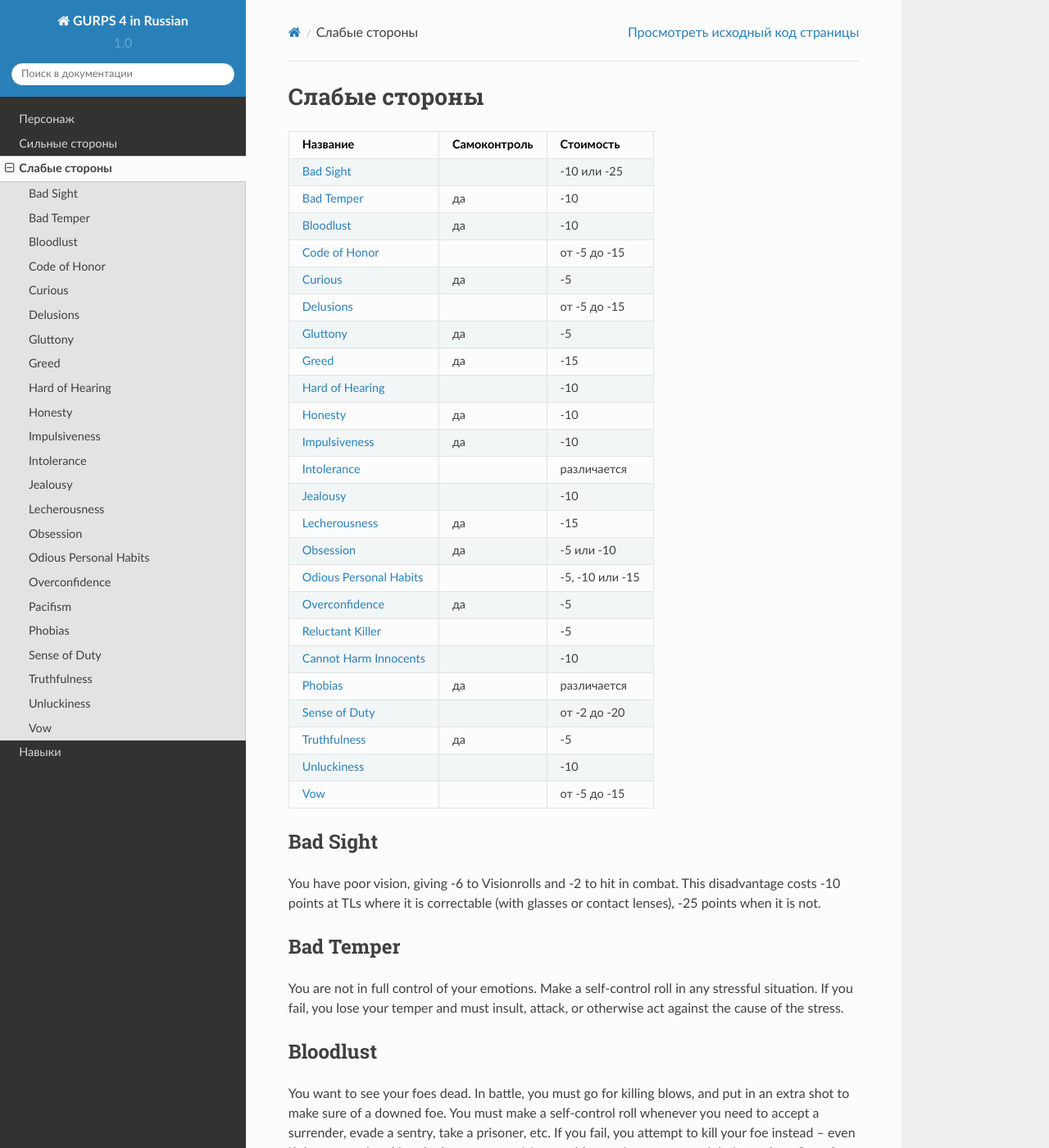
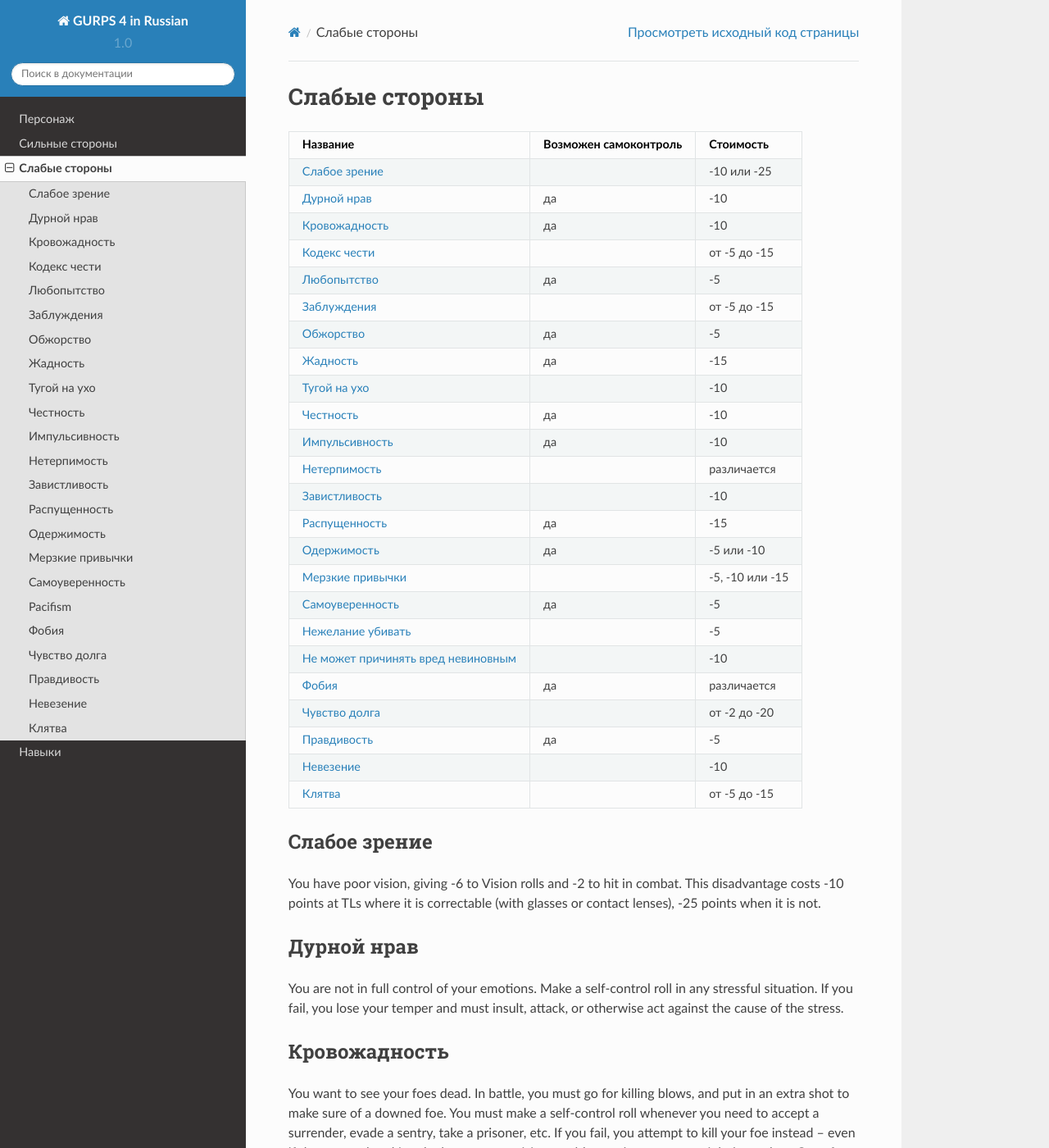
Before and after one commit to sp1r/gurps4, a Sphinx documentation site: the page built from docs/source/disadvantages.rst, in a window 1280 px wide and 1400 px high. Shown: the whole window at 82% size. Built offline with Sphinx 7.4.7 and the Read the Docs theme 2.0.0, drawn with Linux system fonts in a browser that asks for light colours; some of the changed text lies outside the part shown.

Commit message:
disadvantages names translated

```diff
--- a/docs/source/disadvantages.rst
+++ b/docs/source/disadvantages.rst
@@ -3,43 +3,43 @@
 **************
 
 
-======================================================= =============== ===================
-Название                                                Самоконтроль    Стоимость
-======================================================= =============== ===================
-:ref:`Bad Sight <bad_sight>`                                            -10 или -25
-:ref:`Bad Temper <bad_temper>`                          да              -10
-:ref:`Bloodlust <bloodlust>`                            да              -10
-:ref:`Code of Honor <code_of_honor>`                                    от -5 до -15
-:ref:`Curious <curious>`                                да              -5
-:ref:`Delusions <delusions>`                                            от -5 до -15
-:ref:`Gluttony <gluttony>`                              да              -5
-:ref:`Greed <greed>`                                    да              -15
-:ref:`Hard of Hearing <hard_of_hearing>`                                -10
-:ref:`Honesty <honesty>`                                да              -10
-:ref:`Impulsiveness <impulsiveness>`                    да              -10
-:ref:`Intolerance <intolerance>`                                        различается
-:ref:`Jealousy <jealousy>`                                              -10
-:ref:`Lecherousness <lecherousness>`                    да              -15
-:ref:`Obsession <obsession>`                            да              -5 или -10
-:ref:`Odious Personal Habits <Odious_Personal_Habits>`                  -5, -10 или -15
-:ref:`Overconfidence <overconfidence>`                  да              -5
-:ref:`Reluctant Killer <pacifism>`                                      -5
-:ref:`Cannot Harm Innocents <pacifism>`                                 -10
-:ref:`Phobias <phobias>`                                да              различается
-:ref:`Sense of Duty <sense_of_duty>`                                    от -2 до -20
-:ref:`Truthfulness <truthfulness>`                      да              -5
-:ref:`Unluckiness <unluckiness>`                                        -10
-:ref:`Vow <vow>`                                                        от -5 до -15
-======================================================= =============== ===================
+======================================================= ======================= ===================
+Название                                                Возможен самоконтроль   Стоимость
+======================================================= ======================= ===================
+:ref:`Слабое зрение <bad_sight>`                                                -10 или -25
+:ref:`Дурной нрав <bad_temper>`                         да                      -10
+:ref:`Кровожадность <bloodlust>`                        да                      -10
+:ref:`Кодекс чести <code_of_honor>`                                             от -5 до -15
+:ref:`Любопытство <curious>`                            да                      -5
+:ref:`Заблуждения <delusions>`                                                  от -5 до -15
+:ref:`Обжорство <gluttony>`                             да                      -5
+:ref:`Жадность <greed>`                                 да                      -15
+:ref:`Тугой на ухо <hard_of_hearing>`                                           -10
+:ref:`Честность <honesty>`                              да                      -10
+:ref:`Импульсивность <impulsiveness>`                   да                      -10
+:ref:`Нетерпимость <intolerance>`                                               различается
+:ref:`Завистливость <jealousy>`                                                 -10
+:ref:`Распущенность <lecherousness>`                    да                      -15
+:ref:`Одержимость <obsession>`                          да                      -5 или -10
+:ref:`Мерзкие привычки <Odious_Personal_Habits>`                                -5, -10 или -15
+:ref:`Самоуверенность <overconfidence>`                 да                      -5
+:ref:`Нежелание убивать <pacifism>`                                             -5
+:ref:`Не может причинять вред невиновным <pacifism>`                            -10
+:ref:`Фобия <phobias>`                                  да                      различается
+:ref:`Чувство долга <sense_of_duty>`                                            от -2 до -20
+:ref:`Правдивость <truthfulness>`                       да                      -5
+:ref:`Невезение <unluckiness>`                                                  -10
+:ref:`Клятва <vow>`                                                             от -5 до -15
+======================================================= ======================= ===================
 
 
 
 .. _bad_sight:
 
-Bad Sight
-=========
+Слабое зрение
+=============
 
-You have poor vision, giving -6 to Visionrolls and -2 to hit in combat. This
+You have poor vision, giving -6 to Vision rolls and -2 to hit in combat. This
 disadvantage costs -10 points at TLs where it is correctable (with glasses or contact lenses),
 -25 points when it is not.
 
@@ -47,8 +47,8 @@
 
 .. _bad_temper:
 
-Bad Temper
-==========
+Дурной нрав
+===========
 
 You are not in full control of your emotions. Make a self-control roll in any
 stressful situation. If you fail, you lose your temper and must insult, attack, or
@@ -59,8 +59,8 @@
 
 .. _bloodlust:
 
-Bloodlust
-=========
+Кровожадность
+=============
 
 You want to see your foes dead. In battle, you must go for killing blows, and
 put in an extra shot to make sure of a downed foe. You must make a self-control
@@ -73,8 +73,8 @@
 
 .. _code_of_honor:
 
-Code of Honor
-=============
+Кодекс чести
+============
 
 ou take pride in a set of principles that you follow at all times. The specifics can
 vary, but they always involve “honorable” behavior. You will do nearly anything –
@@ -86,11 +86,11 @@
 the time, is worth -10 points. A formal Code that applies all the time,
 or that requires suicide if broken, is worth -15 points. The GM has the
 final say! A couple of examples
-**Code of Honor (Pirate’s)**:
+**Кодекс чести (Pirate’s)**:
 Always avenge an insult, regardless of the danger; your buddy’s foe is your own;
 never attack a fellow crewman or buddy except in a fair, open duel.
 Anything else goes. This is also suitable for brigands, bikers, etc. - 5 points.
-**Code of Honor (Gentleman’s)**: Never break your word. Never ignore an insult to
+**Кодекс чести (Gentleman’s)**: Never break your word. Never ignore an insult to
 yourself, a lady, or your flag; insults may only be wiped out by an apology or a duel
 (not necessarily to the death!). Never take advantage of an opponent in any way;
 weapons and circumstances must be equal (except in open war). This only applies
@@ -101,8 +101,8 @@
 
 .. _curious:
 
-Curious
-=======
+Любопытство
+===========
 
 You are naturally very inquisitive. This is not the curiosity that affects
 all PCs (“What’s in that cave? Where did the flying saucer come from?”), but the
@@ -114,8 +114,8 @@
 
 .. _delusions:
 
-Delusions
-=========
+Заблуждения
+===========
 
 You believe something that simply is not true. This may cause others to consider you
 insane. And they may be right! If you suffer from a Delusion, you must
@@ -132,8 +132,8 @@
 
 .. _gluttony:
 
-Gluttony
-========
+Обжорство
+=========
 
 You are overly fond of good food and drink. Given the chance, you must always
 burden yourself with extra provisions. You should never willingly miss a meal. Make a
@@ -144,8 +144,8 @@
 
 .. _greed:
 
-Greed
-=====
+Жадность
+========
 
 You lust for wealth. Make a self-control roll any time riches are offered – as
 payment for fair work, gains from adventure, spoils of crime, or just bait. If you fail, you
@@ -157,8 +157,8 @@
 
 .. _hard_of_hearing:
 
-Hard of Hearing
-===============
+Тугой на ухо
+============
 
 You are not deaf, but you have some hearing loss. You are at -4 on any Hearing
 roll and on any skill roll where it is important that you understand someone (if
@@ -168,8 +168,8 @@
 
 .. _honesty:
 
-Honesty
-=======
+Честность
+=========
 
 You must obey the law, and do your best to get others to do so as well. In an area
 with little or no law, you do not “go wild” – you act as though the laws of your own
@@ -184,8 +184,8 @@
 
 .. _impulsiveness:
 
-Impulsiveness
-=============
+Импульсивность
+==============
 
 You hate talk and debate. You prefer action! When you are alone, you act first
 and think later. In a group, when your friends want to stop and discuss something,
@@ -197,8 +197,8 @@
 
 .. _intolerance:
 
-Intolerance
-===========
+Нетерпимость
+============
 
 You dislike and distrust some (or all) people who are different from you. You
 may be prejudiced on the basis of class, ethnicity, nationality, religion, sex, or
@@ -214,8 +214,8 @@
 
 .. _jealousy:
 
-Jealousy
-========
+Завистливость
+=============
 
 You react poorly toward those who seem smarter, more attractive, or better off than
 you! You resist any plan proposed by a “rival,” and hate it if someone else is in the
@@ -226,7 +226,7 @@
 
 .. _lecherousness:
 
-Lecherousness
+Распущенность
 =============
 
 You have an unusually strong desire for romance. Make a self-control roll whenever
@@ -240,8 +240,8 @@
 
 .. _obsession:
 
-Obsession
-=========
+Одержимость
+===========
 
 Your entire life revolves around a single goal, an overpowering fixation that
 motivates all of your actions. Make a self-control roll whenever it
@@ -254,8 +254,8 @@
 
 .. _Odious_Personal_Habits:
 
-Odious Personal Habits
-======================
+Мерзкие привычки
+================
 
 You usually or always behave in a fashion repugnant to others. An Odious
 Personal Habit (OPH) is worth -5 points for every -1 to reaction rolls made by people
@@ -269,8 +269,8 @@
 
 .. _overconfidence:
 
-Overconfidence
-==============
+Самоуверенность
+===============
 
 You believe that you are far more powerful, intelligent, or competent than you
 really are. You may be proud and boastful or just quietly determined, but you must
@@ -288,10 +288,10 @@
 Pacifism
 ========
 
-You are opposed to violence. This can take two forms. **Reluctant Killer**:
+You are opposed to violence. This can take two forms. **Нежелание убивать**:
 You get -4 to hit a person (not a monster, machine, etc.) with a deadly
 attack, or -2 if you can’t see his face. If you kill someone, roll 3d – you’re morose and
-useless for that many days. -5 points. **Cannot Harm Innocents**: You may fight –
+useless for that many days. -5 points. **Не может причинять вред невиновным**: You may fight –
 you may even start fights – but you may only use deadly force on a foe that is attempting
 to do you serious harm. -10 points.
 
@@ -299,8 +299,8 @@
 
 .. _phobias:
 
-Phobias
-=======
+Фобия
+=====
 
 A “phobia” is a fear of a specific item, creature, or circumstance. The more
 common an object or situation, the greater the point value of a fear of it. If you have a
@@ -321,7 +321,7 @@
 
 .. _sense_of_duty:
 
-Sense of Duty
+Чувство долга
 =============
 
 You feel a strong sense of commitment toward a particular class of people. You will
@@ -338,8 +338,8 @@
 
 .. _truthfulness:
 
-Truthfulness
-============
+Правдивость
+===========
 
 You hate to tell a lie – or you are just very bad at it. Make a self-control roll whenever
 you must keep silent about an uncomfortable truth (lying by omission). Roll at -5 if
@@ -351,8 +351,8 @@
 
 .. _unluckiness:
 
-Unluckiness
-===========
+Невезение
+=========
 
 You have rotten luck. Things go wrong for you – and usually at the worst possible
 time. Once per play session, the GM will arbitrarily and maliciously make
@@ -366,8 +366,8 @@
 
 .. _vow:
 
-Vow
-====
+Клятва
+======
 
 You have sworn an oath to do (or not to do) something. Whatever the oath, you take it
 seriously; if you didn’t, it would not be a disadvantage. This trait is especially appropriate
```
